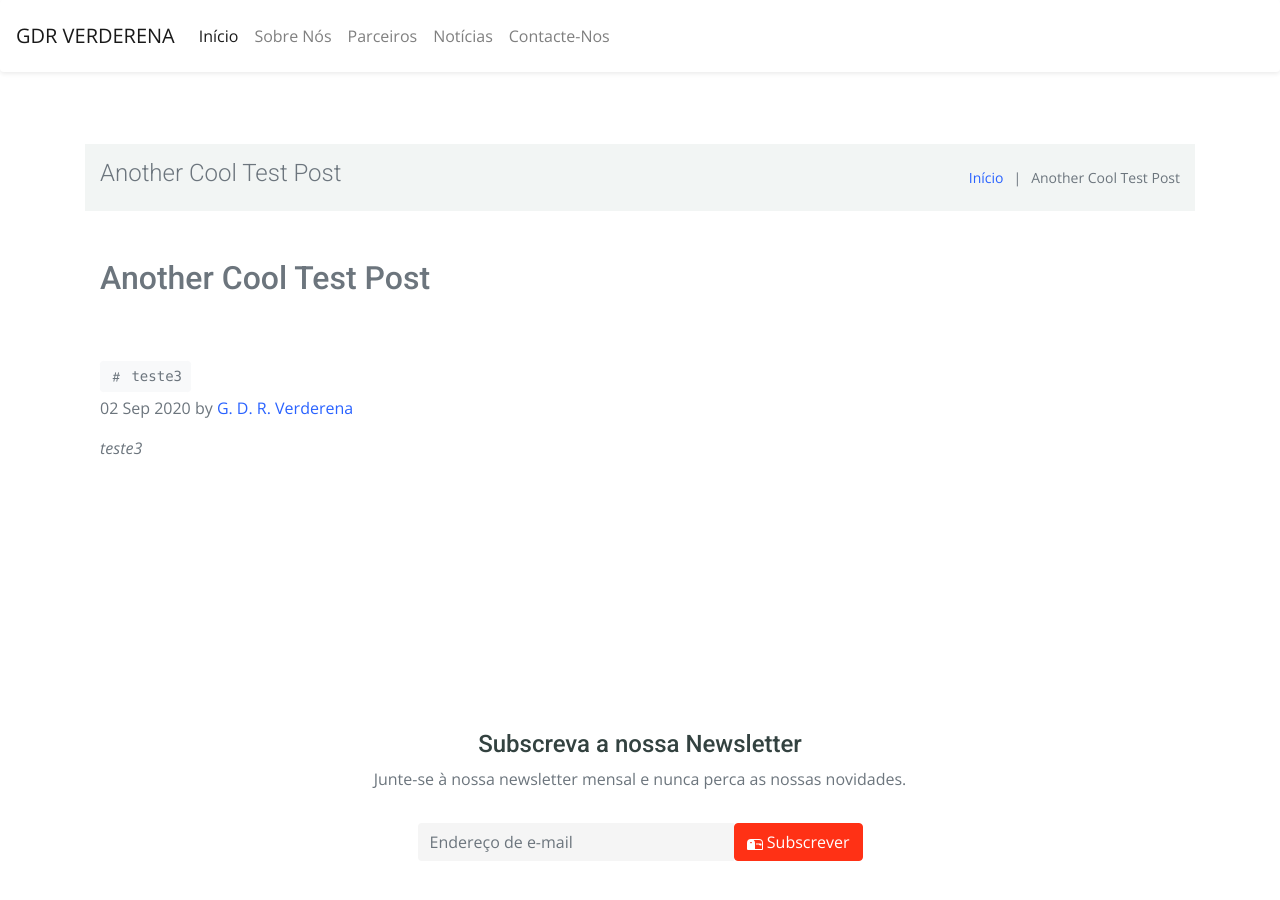
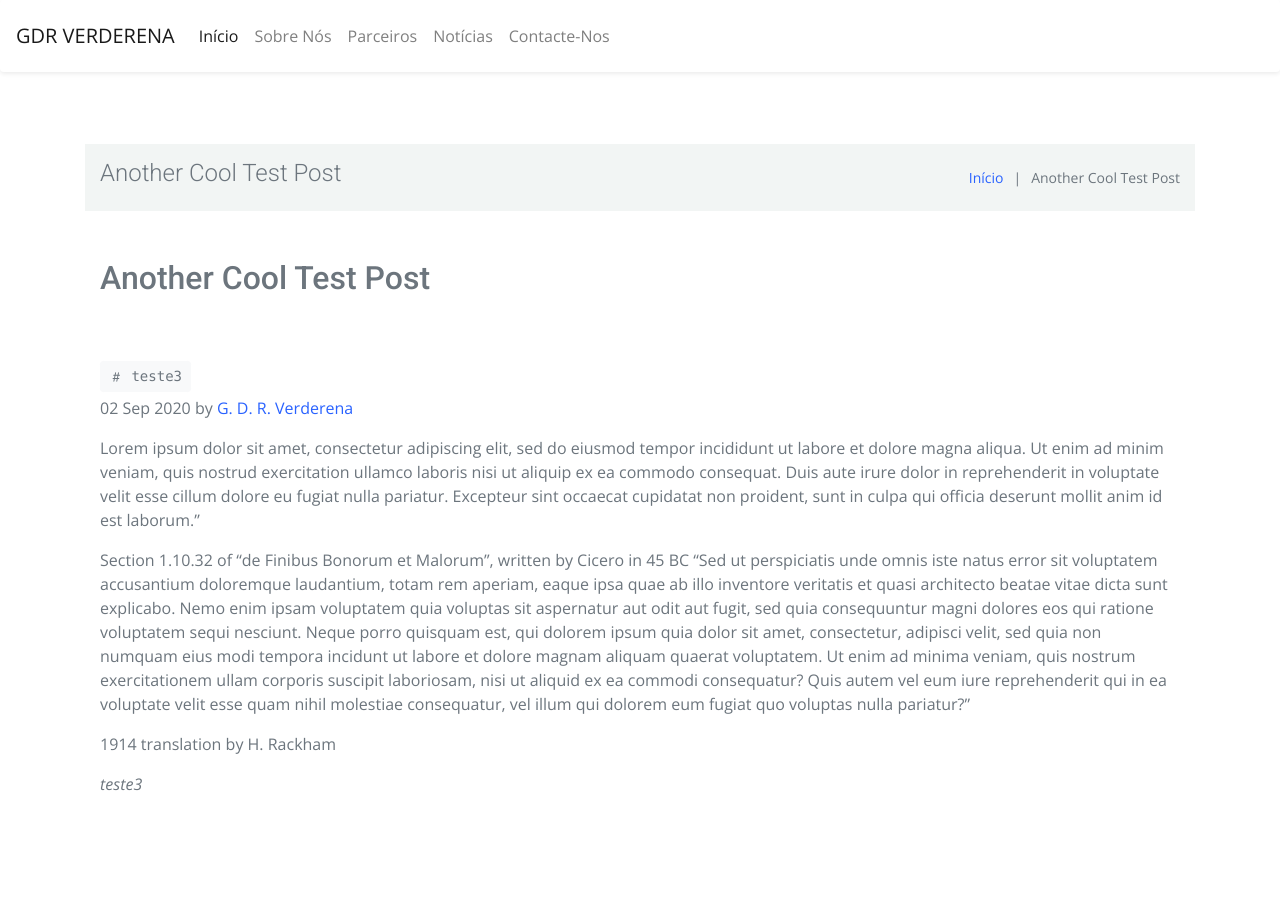
Before and after one commit to GDR-Verderena/gdr-verderena.github.io, a Jekyll site: the page built from _posts/2020-09-07-teste3.md, in a window 1280 px wide and 900 px high. Built offline with Jekyll 4.4.1, drawn with Linux system fonts in a browser that asks for light colours; nearby versions of some CDN libraries; library files that are not in the unit come from our copies.

Commit message:
Update 2020-09-07-teste3.md

```diff
--- a/_posts/2020-09-07-teste3.md
+++ b/_posts/2020-09-07-teste3.md
@@ -3,10 +3,18 @@
 title: "Another Cool Test Post"
 date: 2020-09-02
 author: João Gomes
-description: Another
+description: Another Frase
 featured-image: https://via.placeholder.com/500?text=Visitem+gdr-verderena.github.io
 featured-image-alt: Cool Image
 categories: Blogging
 tags: teste3
 
 ---
+
+
+Lorem ipsum dolor sit amet, consectetur adipiscing elit, sed do eiusmod tempor incididunt ut labore et dolore magna aliqua. Ut enim ad minim veniam, quis nostrud exercitation ullamco laboris nisi ut aliquip ex ea commodo consequat. Duis aute irure dolor in reprehenderit in voluptate velit esse cillum dolore eu fugiat nulla pariatur. Excepteur sint occaecat cupidatat non proident, sunt in culpa qui officia deserunt mollit anim id est laborum."
+
+Section 1.10.32 of "de Finibus Bonorum et Malorum", written by Cicero in 45 BC
+"Sed ut perspiciatis unde omnis iste natus error sit voluptatem accusantium doloremque laudantium, totam rem aperiam, eaque ipsa quae ab illo inventore veritatis et quasi architecto beatae vitae dicta sunt explicabo. Nemo enim ipsam voluptatem quia voluptas sit aspernatur aut odit aut fugit, sed quia consequuntur magni dolores eos qui ratione voluptatem sequi nesciunt. Neque porro quisquam est, qui dolorem ipsum quia dolor sit amet, consectetur, adipisci velit, sed quia non numquam eius modi tempora incidunt ut labore et dolore magnam aliquam quaerat voluptatem. Ut enim ad minima veniam, quis nostrum exercitationem ullam corporis suscipit laboriosam, nisi ut aliquid ex ea commodi consequatur? Quis autem vel eum iure reprehenderit qui in ea voluptate velit esse quam nihil molestiae consequatur, vel illum qui dolorem eum fugiat quo voluptas nulla pariatur?"
+
+1914 translation by H. Rackham
```
